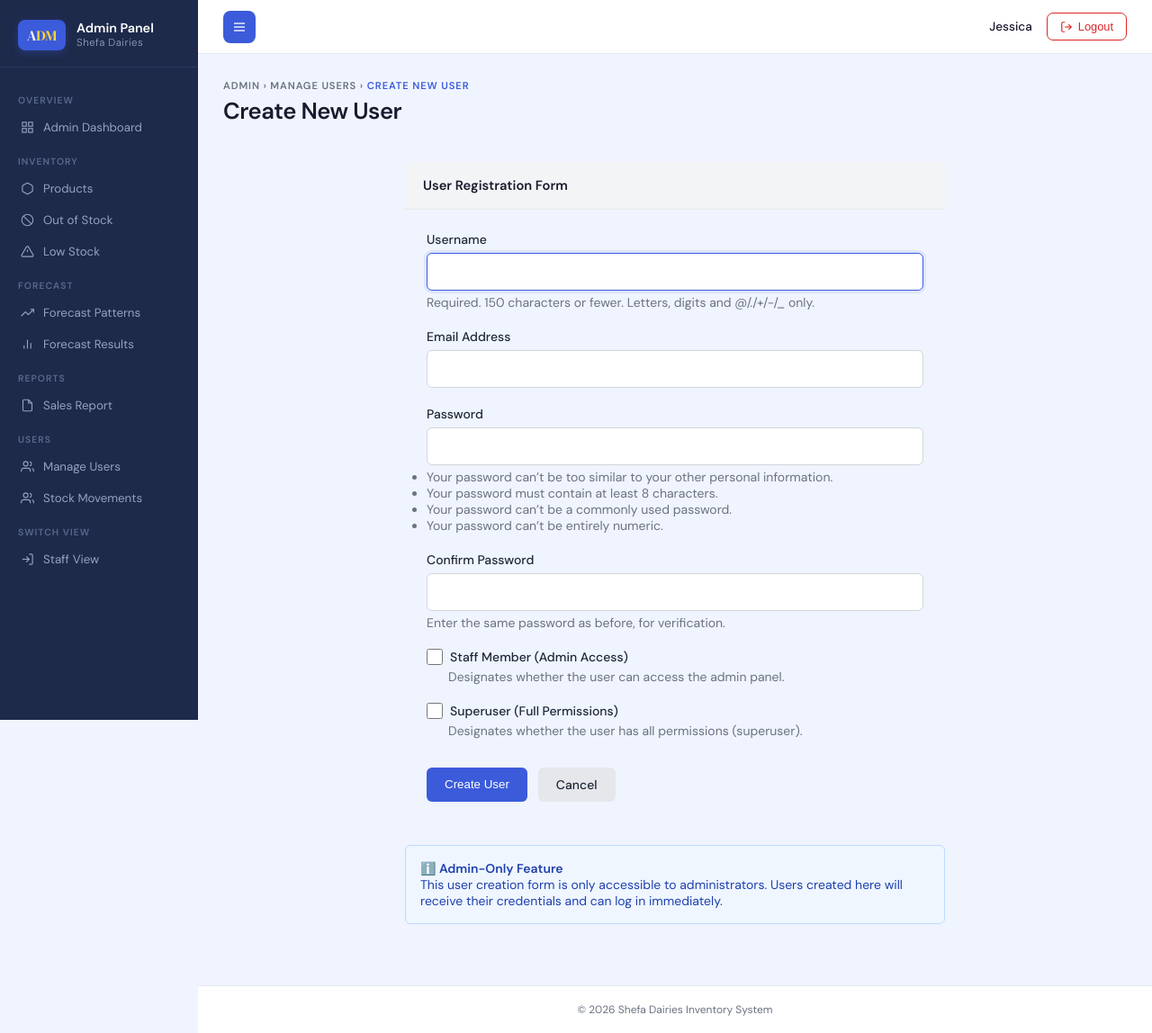
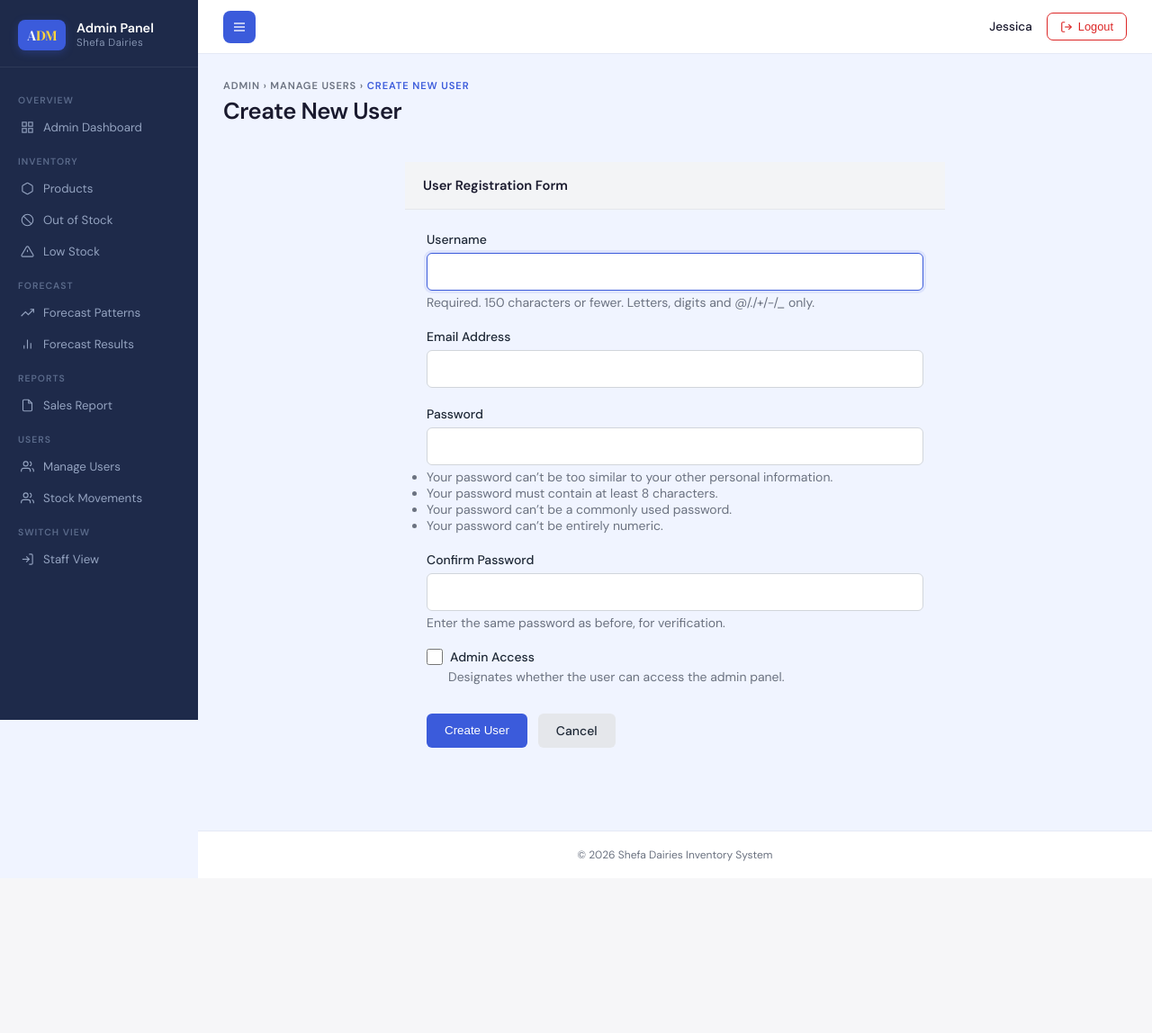
Before and after one commit to JesShiru/predictive-inventory-management-system, a Django app: page /admin-panel/users/create/ in a window 1280 px wide. Shown: the whole page at 90% size. After the commit the page ends 957 px from the top, so only its background shows below. Run offline with Django 5.2, Linux system fonts and the light colour scheme; a user stored in the database is signed in.

Commit message:
minor changes

```diff
--- a/analytics.py
+++ b/analytics.py
@@ -161,7 +161,7 @@ def last_7_days(df: pd.DataFrame) -> dict:
     }
 
 
-# ── 5. 30-DAY TREND (for dashboard chart) ────────────────────
+# ── 5. 30-DAY TREND ────────────────────
 
 def last_30_days_trend(df: pd.DataFrame) -> list[dict]:
     """
--- a/inventory/forecast_engine.py
+++ b/inventory/forecast_engine.py
@@ -115,8 +115,6 @@ def build_features(df: pd.DataFrame) -> pd.DataFrame:
     """
     Add calendar features to the DataFrame, then return only FEATURE_COLS.
 
-    Calendar features are deterministic — they can be computed for any
-    future date without risk of data leakage.
     """
     df = df.copy()
     df["day_of_week"] = df["date"].dt.dayofweek.astype(float)   # 0=Mon … 6=Sun
--- a/inventory/forms.py
+++ b/inventory/forms.py
@@ -18,7 +18,30 @@ class ProductForm(forms.ModelForm):
             'unit_price': forms.NumberInput(attrs={'min': 0, 'step': '0.01'}),
             'stock_quantity': forms.NumberInput(attrs={'min': 0}),
             'reorder_level': forms.NumberInput(attrs={'min': 0}),
-}
+            'expiry_date': forms.DateInput(attrs={'type': 'date'}),
+        }
+
+    def clean(self):
+        cleaned_data = super().clean()
+        stock_qty = cleaned_data.get('stock_quantity')
+        reorder_level = cleaned_data.get('reorder_level')
+        expiry_date = cleaned_data.get('expiry_date')
+
+        from datetime import date
+
+        # Reorder level cannot exceed current stock
+        if reorder_level is not None and stock_qty is not None:
+            if reorder_level > stock_qty:
+                self.add_error(
+                    'reorder_level',
+                    f'Reorder level ({reorder_level}) cannot exceed stock quantity ({stock_qty}).'
+                )
+
+        # Expiry date must be in the future
+        if expiry_date and expiry_date < date.today():
+            self.add_error('expiry_date', 'Expiry date cannot be in the past.')
+
+        return cleaned_data
 
 class SaleForm(forms.ModelForm):
     class Meta:
@@ -34,27 +57,22 @@ class SaleForm(forms.ModelForm):
 class AdminUserCreationForm(UserCreationForm):
     """
     Admin-only form for creating system users.
-    Allows admins to assign staff/superuser roles and set email.
+    Allows admins to assign staff roles and set email.
     """
     email = forms.EmailField(required=True, help_text="User's contact email")
     is_staff = forms.BooleanField(
         required=False,
         help_text="Designates whether the user can access the admin panel."
     )
-    is_superuser = forms.BooleanField(
-        required=False,
-        help_text="Designates whether the user has all permissions (superuser)."
-    )
 
     class Meta:
         model = User
-        fields = ['username', 'email', 'password1', 'password2', 'is_staff', 'is_superuser']
+        fields = ['username', 'email', 'password1', 'password2', 'is_staff']
 
     def save(self, commit=True):
         user = super().save(commit=False)
         user.email = self.cleaned_data['email']
         user.is_staff = self.cleaned_data.get('is_staff', False)
-        user.is_superuser = self.cleaned_data.get('is_superuser', False)
         if commit:
             user.save()
         return user
--- a/inventory/models.py
+++ b/inventory/models.py
@@ -24,7 +24,6 @@ class Product(models.Model):
     stock_location = models.CharField(max_length=20, choices=LOCATION_CHOICES)
     unit_price = models.DecimalField(max_digits=10, decimal_places=2)
     stock_quantity = models.IntegerField(default=0)
-    packing_as_per_plan = models.IntegerField(blank=True, null=True)
     reorder_level = models.IntegerField(default=0)
     expiry_date = models.DateField(blank=True, null=True)
     date_of_last_restocking = models.DateField(blank=True, null=True)
--- a/inventory/static/css/admin_panel.css
+++ b/inventory/static/css/admin_panel.css
@@ -1,9 +1,3 @@
-/* ── admin_panel.css ──
-   Place at: static/css/admin_panel.css
-   Loaded by admin_base.html for all admin pages.
-   Depends on style.css (uses its CSS variables).
--------------------------------------------------- */
-
 /* ── ADMIN SIDEBAR ACCENT ── */
 .admin-sidebar .sidebar-logo {
   border-bottom: 1px solid rgba(255,255,255,0.07);
--- a/inventory/templates/core/admin_users.html
+++ b/inventory/templates/core/admin_users.html
@@ -21,7 +21,6 @@
   </div>
 </div>
 
-<!-- Summary cards -->
 <!-- Summary cards -->
 <div class="pv-summary" style="grid-template-columns: repeat(3,1fr); margin-bottom:20px;">
 
@@ -105,9 +104,7 @@
           <td style="font-weight:600;">{{ u.username }}</td>
           <td style="color:var(--text-muted);">{{ u.email|default:"—" }}</td>
           <td>
-            {% if u.is_superuser %}
-              <span class="badge badge-in">Superuser</span>
-            {% elif u.is_staff %}
+            {% if u.is_staff %}
               <span class="badge badge-low">Admin</span>
             {% else %}
               <span class="pill">Staff</span>
--- a/inventory/templates/core/create_user.html
+++ b/inventory/templates/core/create_user.html
@@ -103,7 +103,7 @@
       <div class="form-group" style="margin-bottom: 20px;">
         <label style="display: flex; align-items: center; gap: 8px; cursor: pointer;">
           {{ form.is_staff }}
-          <span style="font-weight: 500; color: #1f2937;">Staff Member (Admin Access)</span>
+          <span style="font-weight: 500; color: #1f2937;">Admin Access</span>
         </label>
         {% if form.is_staff.help_text %}
           <div style="color: #6b7280; font-size: 0.875rem; margin-top: 4px; margin-left: 24px;">
@@ -113,24 +113,6 @@
         {% if form.is_staff.errors %}
           <div style="color: #dc2626; font-size: 0.875rem; margin-top: 4px;">
             {% for error in form.is_staff.errors %}{{ error }} {% endfor %}
-          </div>
-        {% endif %}
-      </div>
-
-      <!-- is_superuser -->
-      <div class="form-group" style="margin-bottom: 24px;">
-        <label style="display: flex; align-items: center; gap: 8px; cursor: pointer;">
-          {{ form.is_superuser }}
-          <span style="font-weight: 500; color: #1f2937;">Superuser (Full Permissions)</span>
-        </label>
-        {% if form.is_superuser.help_text %}
-          <div style="color: #6b7280; font-size: 0.875rem; margin-top: 4px; margin-left: 24px;">
-            {{ form.is_superuser.help_text|safe }}
-          </div>
-        {% endif %}
-        {% if form.is_superuser.errors %}
-          <div style="color: #dc2626; font-size: 0.875rem; margin-top: 4px;">
-            {% for error in form.is_superuser.errors %}{{ error }} {% endfor %}
           </div>
         {% endif %}
       </div>
@@ -145,12 +127,6 @@
         </a>
       </div>
     </form>
-  </div>
-
-  <!-- Info Box -->
-  <div style="margin-top: 24px; padding: 16px; background-color: #eff6ff; border: 1px solid #bfdbfe; border-radius: 6px; color: #1e40af;">
-    <strong>ℹ️ Admin-Only Feature</strong><br>
-    This user creation form is only accessible to administrators. Users created here will receive their credentials and can log in immediately.
   </div>
 </div>
 
--- a/inventory/views.py
+++ b/inventory/views.py
@@ -27,7 +27,7 @@ def create_user(request):
             messages.success(
                 request,
                 f"User '{user.username}' created successfully. "
-                f"Staff: {user.is_staff}, Superuser: {user.is_superuser}"
+                f"Staff: {user.is_staff}"
             )
             return redirect('core:admin_users')
     else:
@@ -399,7 +399,6 @@ def sales_report(request):
 
 
 # DASHBOARD CHART DATA (JSON endpoint)
-
 @login_required
 def dashboard_chart_data(request):
     since = date.today() - timedelta(days=90)
@@ -511,7 +510,6 @@ def forecast_patterns(request):
     }
     return render(request, "core/forecast_patterns.html", context)
 
-# forecast_result view
 # forecast_result view
 @login_required
 def view_forecast_results(request):
```
Also changed, not shown: inventory/templates/registration/login.html (+0 -8 lines).
